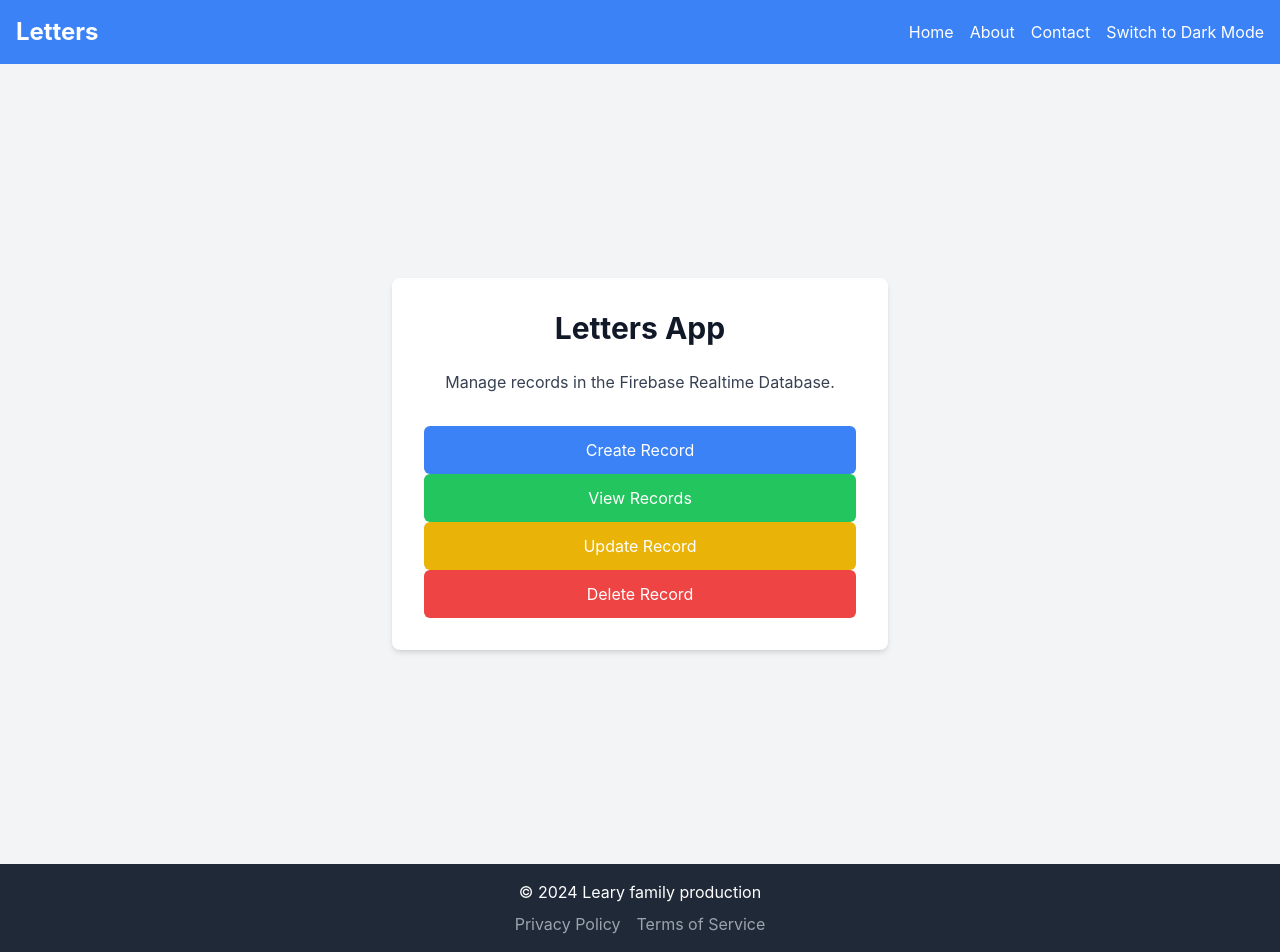
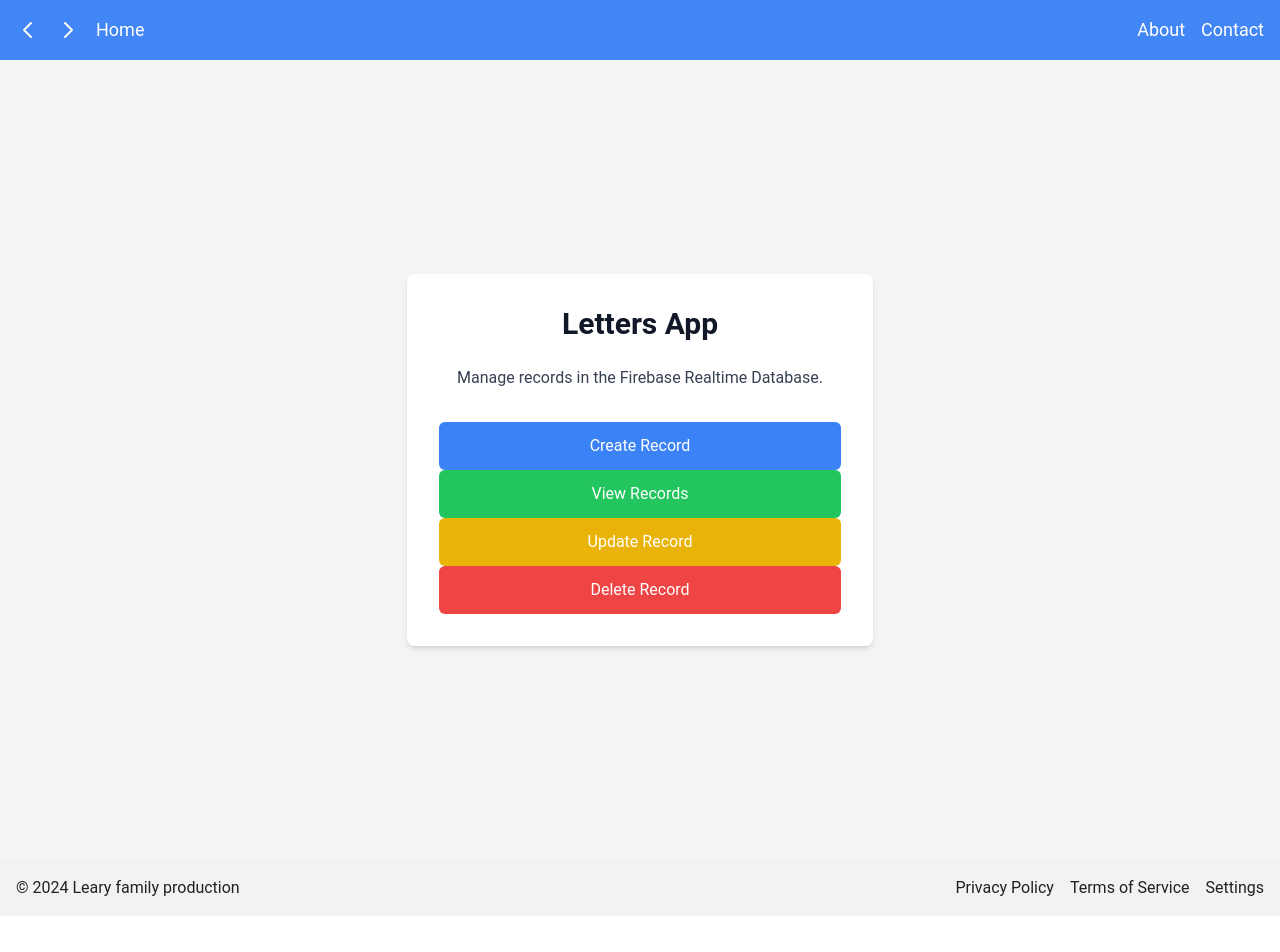
Before and after one commit to ibeshesumne/sandbox, a React (Create React App) app: page / in a window 1280 px wide. After the commit the page ends 916 px from the top, so only its background shows below. Built offline with nearby package versions, Linux system fonts and the light colour scheme; no server answers.

Commit message:
pagination added that had somehow been lost. Also added page navigations and settings dark mode toggle in footer

```diff
--- a/src/App.js
+++ b/src/App.js
@@ -10,6 +10,7 @@ import CreateData from "./components/features/CreateData";
 import ReadData from "./components/features/ReadData";
 import UpdateData from "./components/features/UpdateData";
 import DeleteData from "./components/features/DeleteData";
+import SearchHelp from "./pages/SearchHelp";  // Import the new SearchHelp component
 
 function App() {
   const { darkMode } = useContext(DarkModeContext);
@@ -26,6 +27,7 @@ function App() {
           <Route path="/read" element={<ReadData />} />
           <Route path="/update" element={<UpdateData />} />
           <Route path="/delete" element={<DeleteData />} />
+          <Route path="/search-help" element={<SearchHelp />} />  {/* Add the new route */}
           <Route path="*" element={<Home />} />
         </Routes>
       </div>
--- a/src/components/features/ReadDataContainer.js
+++ b/src/components/features/ReadDataContainer.js
@@ -6,6 +6,8 @@ import ReadDataList from "./ReadDataList";
 
 function ReadDataContainer() {
   const [data, setData] = useState({});
+  const [currentPage, setCurrentPage] = useState(1);
+  const recordsPerPage = 10;
 
   useEffect(() => {
     const dbRef = ref(db, "letters");
@@ -15,7 +17,41 @@ function ReadDataContainer() {
     });
   }, []);
 
-  return <ReadDataList data={data} />;
+  const totalPages = Math.ceil(Object.keys(data).length / recordsPerPage);
+
+  const handleNextPage = () => {
+    if (currentPage < totalPages) {
+      setCurrentPage((prev) => prev + 1);
+    }
+  };
+
+  const handlePreviousPage = () => {
+    if (currentPage > 1) {
+      setCurrentPage((prev) => prev - 1);
+    }
+  };
+
+  const handleGoToLastPage = () => {
+    setCurrentPage(totalPages);
+  };
+
+  const indexOfLastRecord = currentPage * recordsPerPage;
+  const indexOfFirstRecord = indexOfLastRecord - recordsPerPage;
+  const currentRecords = Object.keys(data).slice(indexOfFirstRecord, indexOfLastRecord).reduce((acc, key) => {
+    acc[key] = data[key];
+    return acc;
+  }, {});
+
+  return (
+    <ReadDataList
+      data={currentRecords}
+      currentPage={currentPage}
+      totalPages={totalPages}
+      handleNextPage={handleNextPage}
+      handlePreviousPage={handlePreviousPage}
+      handleGoToLastPage={handleGoToLastPage}
+    />
+  );
 }
 
 export default ReadDataContainer;
--- a/src/components/features/ReadDataList.js
+++ b/src/components/features/ReadDataList.js
@@ -2,7 +2,7 @@
 import React from "react";
 import { Link } from "react-router-dom";
 
-function ReadDataList({ data }) {
+function ReadDataList({ data, currentPage, totalPages, handleNextPage, handlePreviousPage, handleGoToLastPage }) {
   return (
     <div className="min-h-screen flex items-center justify-center bg-zenGray dark:bg-zenDark">
       <div className="max-w-4xl p-8 bg-zenLight dark:bg-zenDark rounded-lg shadow-md">
@@ -26,6 +26,34 @@ function ReadDataList({ data }) {
         ) : (
           <p className="text-center text-gray-500">No records found.</p>
         )}
+
+        {/* Pagination Controls */}
+        <div className="flex justify-between items-center mt-4">
+          <button
+            onClick={handlePreviousPage}
+            disabled={currentPage === 1}
+            className="px-4 py-2 bg-gray-300 rounded-md hover:bg-gray-400 disabled:opacity-50"
+          >
+            Previous
+          </button>
+          <span className="text-gray-600">
+            Page {currentPage} of {totalPages}
+          </span>
+          <button
+            onClick={handleNextPage}
+            disabled={currentPage === totalPages}
+            className="px-4 py-2 bg-gray-300 rounded-md hover:bg-gray-400 disabled:opacity-50"
+          >
+            Next
+          </button>
+          <button
+            onClick={handleGoToLastPage}
+            disabled={currentPage === totalPages}
+            className="px-4 py-2 bg-gray-300 rounded-md hover:bg-gray-400 disabled:opacity-50"
+          >
+            Last
+          </button>
+        </div>
       </div>
     </div>
   );
--- a/src/components/layout/Footer.js
+++ b/src/components/layout/Footer.js
@@ -1,14 +1,26 @@
-import React from "react";// eslint-disable-next-line no-unused-vars
+import React from "react";
 import { Link } from "react-router-dom";
+import DarkModeToggle from '../ui/DarkModeToggle';  // Updated import path
 
 const Footer = () => {
   return (
-    <footer className="bg-gray-800 text-white p-4">
-      <div className="container mx-auto text-center">
+    <footer className="bg-google-footer dark:bg-google-footer-dark text-google-dark-text dark:text-google-light-text p-4">
+      <div className="container mx-auto flex justify-between items-center">
         <p>&copy; 2024 Leary family production</p>
-        <div className="mt-2">
-          <a href="/privacy" className="text-gray-400 hover:text-white mx-2">Privacy Policy</a>
-          <a href="/terms" className="text-gray-400 hover:text-white mx-2">Terms of Service</a>
+        <div className="flex items-center space-x-4">
+          <Link to="/privacy" className="text-google-dark-text dark:text-google-light-text hover:text-google-blue">Privacy Policy</Link>
+          <Link to="/terms" className="text-google-dark-text dark:text-google-light-text hover:text-google-blue">Terms of Service</Link>
+          <div className="relative group">
+            <button className="text-google-dark-text dark:text-google-light-text hover:text-google-blue">Settings</button>
+            <div className="absolute right-0 top-0 transform -translate-y-full mt-2 w-48 bg-google-white dark:bg-google-footer-dark text-google-dark-text dark:text-google-light-text rounded-md shadow-lg hidden group-hover:block">
+              <div className="py-2">
+                <Link to="/search-help" className="block px-4 py-2 hover:bg-google-light-gray dark:hover:bg-google-dark-gray">Search Help</Link>
+                <div className="px-4 py-2 hover:bg-google-light-gray dark:hover:bg-google-dark-gray">
+                  <DarkModeToggle label="Dark Mode" />
+                </div>
+              </div>
+            </div>
+          </div>
         </div>
       </div>
     </footer>
--- a/src/components/layout/Header.js
+++ b/src/components/layout/Header.js
@@ -1,20 +1,38 @@
 import React from "react";
-import { Link } from "react-router-dom";
-import DarkModeToggle from '../ui/DarkModeToggle';  // Updated import path
+import { Link, useNavigate } from "react-router-dom";
+
 
 const Header = () => {
+  const navigate = useNavigate();
+
+  const goBack = () => {
+    navigate(-1);
+  };
+
+  const goForward = () => {
+    navigate(1);
+  };
+
   return (
-    <header className="bg-blue-500 dark:bg-blue-800 text-white p-4">
+    <header className="bg-google-header text-google-white p-4">
       <div className="container mx-auto flex justify-between items-center">
-        <h1 className="text-2xl font-bold">Letters</h1>
-        <nav className="flex items-center space-x-4">
-          <ul className="flex space-x-4">
-            <li><Link to="/" className="hover:underline">Home</Link></li>
-            <li><Link to="/about" className="hover:underline">About</Link></li>
-            <li><Link to="/contact" className="hover:underline">Contact</Link></li>
-          </ul>
-          <DarkModeToggle />  {/* Add the DarkModeToggle here */}
-        </nav>
+        <div className="flex items-center space-x-4">
+          <button onClick={goBack} className="text-google-white hover:text-google-blue">
+            <svg xmlns="http://www.w3.org/2000/svg" className="h-6 w-6" fill="none" viewBox="0 0 24 24" stroke="currentColor">
+              <path strokeLinecap="round" strokeLinejoin="round" strokeWidth={2} d="M15 19l-7-7 7-7" />
+            </svg>
+          </button>
+          <button onClick={goForward} className="text-google-white hover:text-google-blue">
+            <svg xmlns="http://www.w3.org/2000/svg" className="h-6 w-6" fill="none" viewBox="0 0 24 24" stroke="currentColor">
+              <path strokeLinecap="round" strokeLinejoin="round" strokeWidth={2} d="M9 5l7 7-7 7" />
+            </svg>
+          </button>
+          <Link to="/" className="text-lg font-sans hover:underline">Home</Link>
+        </div>
+        <div className="flex items-center space-x-4">
+          <Link to="/about" className="text-lg font-sans hover:underline">About</Link>
+          <Link to="/contact" className="text-lg font-sans hover:underline">Contact</Link>
+        </div>
       </div>
     </header>
   );
--- a/src/components/ui/DarkModeToggle.js
+++ b/src/components/ui/DarkModeToggle.js
@@ -1,13 +1,16 @@
-// src/components/DarkModeToggle.js
+// src/components/ui/DarkModeToggle.js
 import React, { useContext } from 'react';
 import { DarkModeContext } from '../../contexts/DarkModeContext';
 
 const DarkModeToggle = () => {
   const { darkMode, toggleDarkMode } = useContext(DarkModeContext);
 
+  // Dynamically change the label based on the current mode
+  const toggleLabel = darkMode ? 'Dark Mode: On' : 'Dark Mode: Off';
+
   return (
-    <button onClick={toggleDarkMode}>
-      {darkMode ? 'Switch to Light Mode' : 'Switch to Dark Mode'}
+    <button onClick={toggleDarkMode} className="text-google-dark-text dark:text-google-light-text hover:text-google-blue w-full text-left">
+      {toggleLabel}
     </button>
   );
 };
--- /dev/null
+++ b/src/pages/SearchHelp.js
@@ -0,0 +1,16 @@
+import React from "react";
+
+const SearchHelp = () => {
+  return (
+    <div className="min-h-screen flex items-center justify-center bg-gray-100 dark:bg-gray-900">
+      <div className="max-w-xl p-8 bg-white dark:bg-gray-800 rounded-lg shadow-md text-center">
+        <h1 className="text-3xl font-bold text-gray-900 dark:text-white mb-6">Search Help</h1>
+        <p className="text-gray-700 dark:text-gray-300 mb-8">
+          This is the search help page.
+        </p>
+      </div>
+    </div>
+  );
+};
+
+export default SearchHelp;
--- a/tailwind.config.js
+++ b/tailwind.config.js
@@ -6,17 +6,32 @@ module.exports = {
   theme: {
     extend: {
       colors: {
-        zenGray: "#F3F4F6",
-        zenBlue: "#A7C7E7",
-        zenDark: "#1E293B",
-        zenAccent: "#3B82F6",
-        zenLight: "#FFFFFF",
-        zenDarkText: "#E2E8F0",
-        zenLightText: "#1E293B",
+        // Google-like colors
+        'google-blue': '#4285F4',
+        'google-gray': '#202124',
+        'google-light-gray': '#F8F9FA',
+        'google-dark-gray': '#5F6368',
+        'google-white': '#FFFFFF',
+        'google-black': '#000000',
+        'google-red': '#EA4335',
+        'google-yellow': '#FBBC05',
+        'google-green': '#34A853',
       },
       fontFamily: {
-        sans: ["Inter", "Sans-serif"],
-        serif: ["Lora", "Serif"],
+        sans: ['Roboto', 'Arial', 'sans-serif'],
+        serif: ['Lora', 'Serif'],
+      },
+      textColor: {
+        'google-dark-text': '#202124',
+        'google-light-text': '#E8EAED',
+      },
+      backgroundColor: {
+        'google-header': '#4285F4',
+        'google-footer': '#F2F2F2',
+        'google-footer-dark': '#202124',
+      },
+      borderColor: {
+        'google-border': '#DADCE0',
       },
     },
   },
```
Also changed, not shown: src/components/features/DeleteDataContainer.js (+38 -1 lines), src/components/features/DeleteDataList.js (+29 -1 lines).
